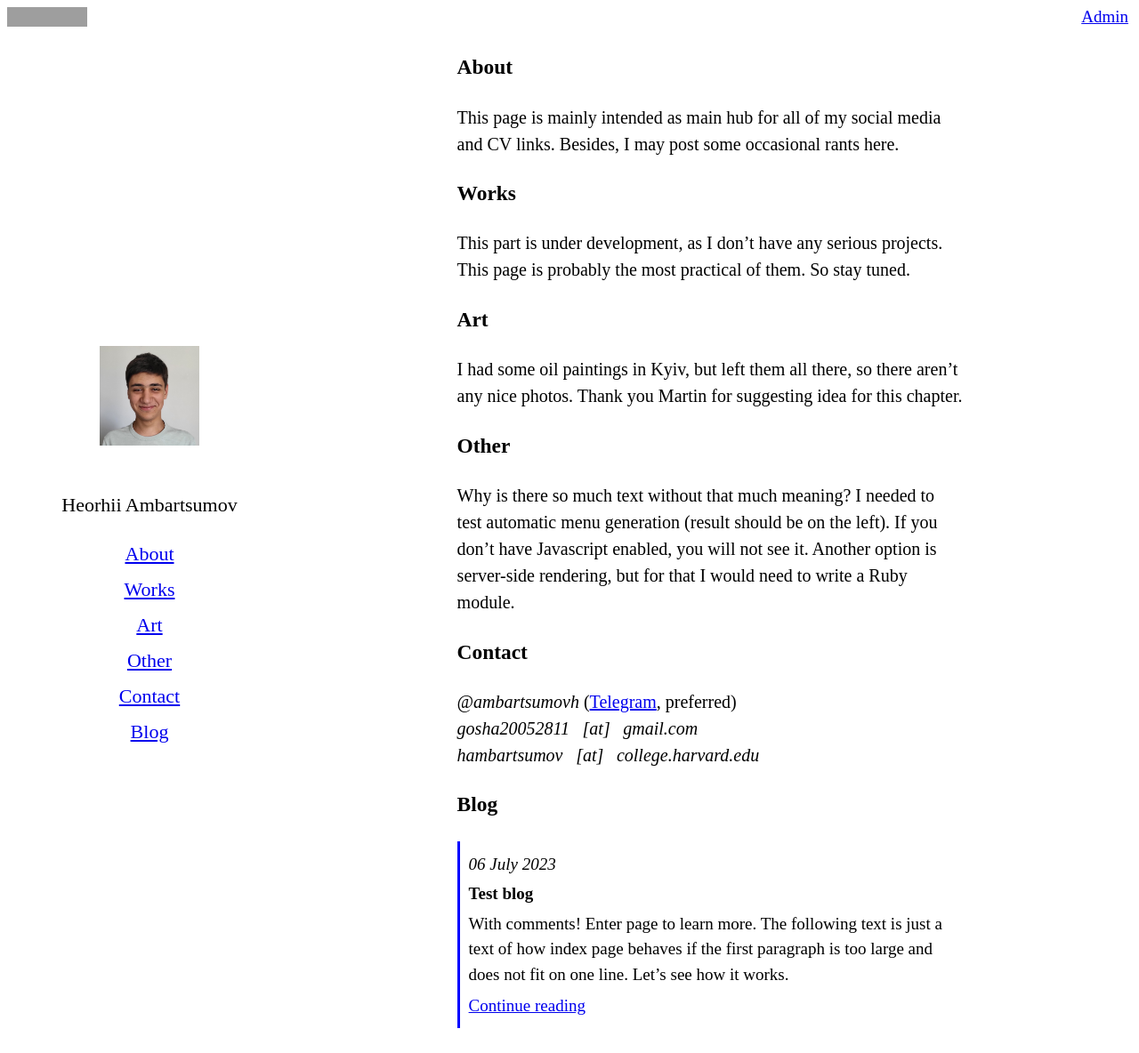
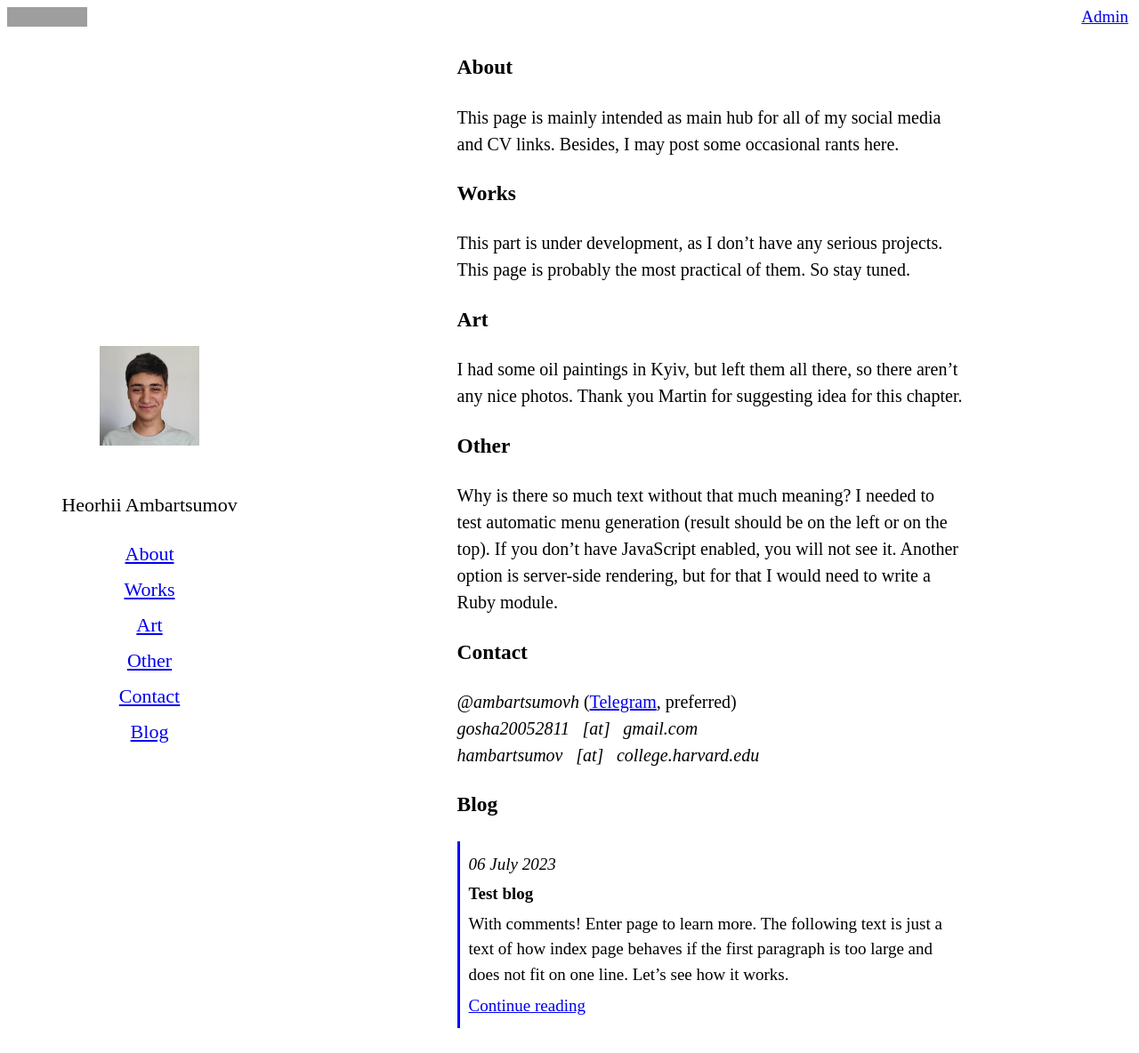
Before and after one commit to hambartsumov/hambartsumov.github.io, a Jekyll site: the page built from index.md, in a window 1280 px wide and 1184 px high. Shown: the whole window at 89% size. Built offline with Jekyll 4.4.1, drawn with Linux system fonts in a browser that asks for light colours; grey boxes are pictures that could not be loaded.

Commit message:
Update Index page “main”

```diff
--- a/index.md
+++ b/index.md
@@ -17,7 +17,7 @@
 
 ### Other
 
-Why is there so much text without that much meaning? I needed to test automatic menu generation (result should be on the left). If you don't have Javascript enabled, you will not see it. Another option is server-side rendering, but for that I would need to write a Ruby module.
+Why is there so much text without that much meaning? I needed to test automatic menu generation (result should be on the left or on the top). If you don't have JavaScript enabled, you will not see it. Another option is server-side rendering, but for that I would need to write a Ruby module.
 
 ### Contact
 
```
